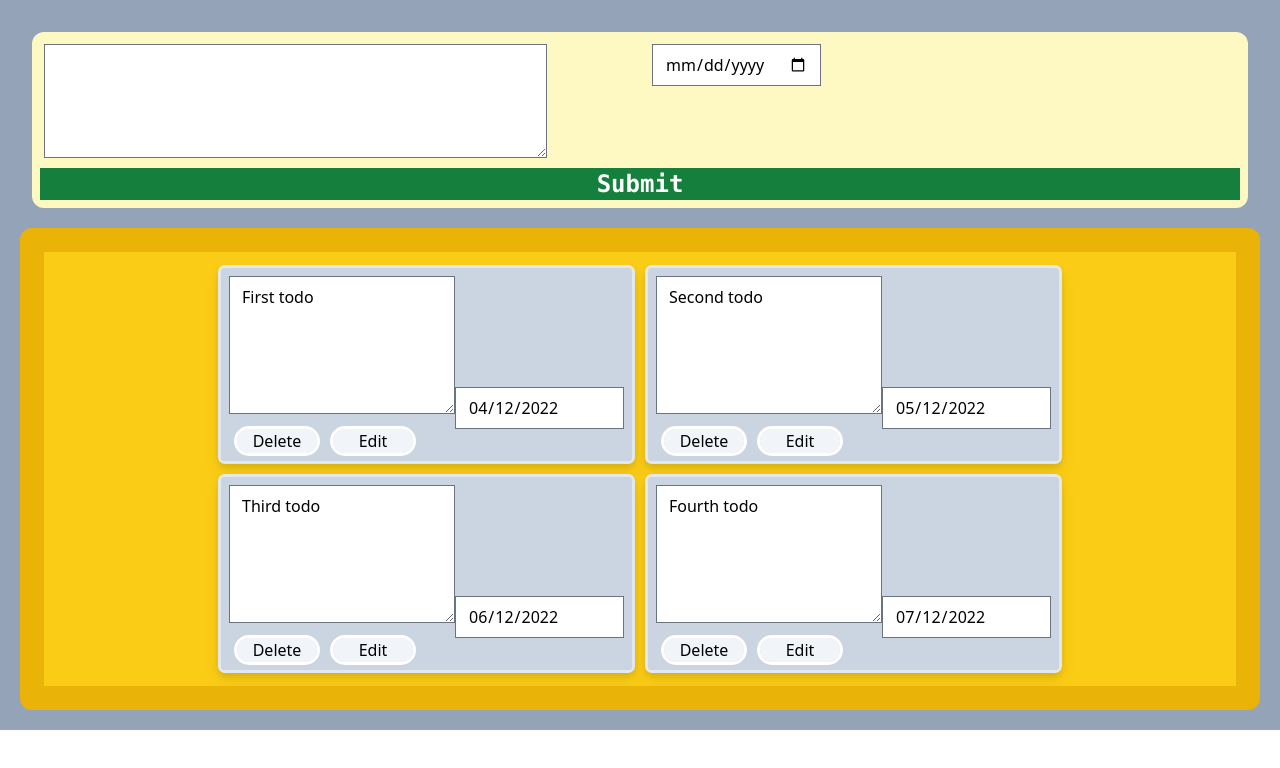
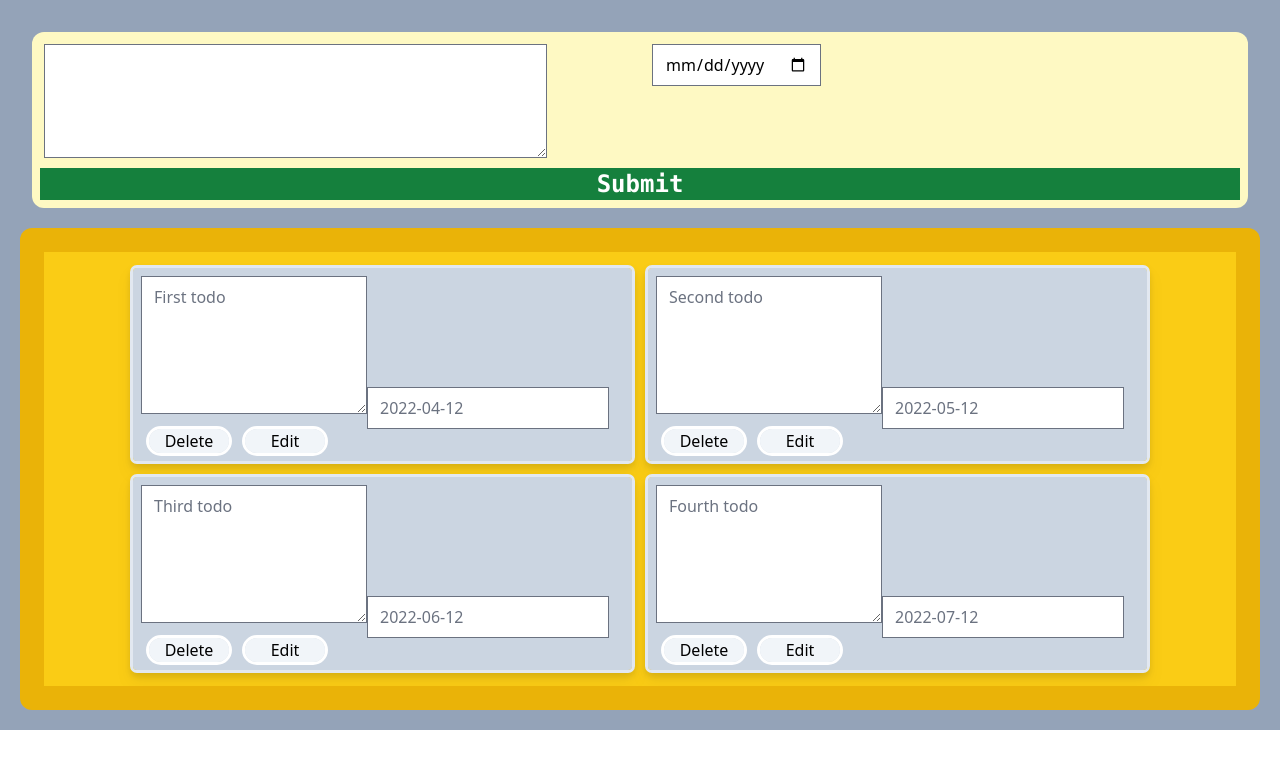
Before and after one commit to N-Amaral/react-todoApp, a React (Create React App) app in the folder todolist/: page / in a window 1280 px wide. Shown: the top 768 px of the page. Built offline with nearby package versions, Linux system fonts and the light colour scheme.

Commit message:
Edit and Save progress

```diff
--- a/todolist/src/App.tsx
+++ b/todolist/src/App.tsx
@@ -1,4 +1,5 @@
-import React, { useState } from "react";
+// eslint-disable-next-line @typescript-eslint/no-unused-vars
+import React, { useEffect, useState } from "react";
 import ListComponents from "./ListComponents";
 import InputComponents from "./InputComponents";
 import { state } from "./helper";
@@ -46,10 +47,6 @@ const App = () => {
     });
   }
 
-  function logChange(event: any) {
-    console.log(event.key);
-  }
-
   //allows for editing of selected to-do
   function editTodo(id: number) {
     const todos: NodeListOf<HTMLInputElement> = document.querySelectorAll(".todoListItem");
@@ -61,7 +58,9 @@ const App = () => {
     btns[2].classList.remove("hidden");
     textArea.removeAttribute("disabled");
     dateArea.removeAttribute("disabled");
-    textArea.addEventListener("keydown", (event) => logChange(event));
+
+    textArea.innerHTML = `${todoList[id].textValue}`;
+    dateArea.innerHTML = `${todoList[id].dateValue}`;
   }
 
   //saves the previously selected for editing to-do
@@ -74,7 +73,7 @@ const App = () => {
     btns[2].classList.add("hidden");
     btns[1].classList.remove("hidden");
     textArea.setAttribute("disabled", "");
-    textArea.removeEventListener("keydown", (event) => logChange(event));
+    dateArea.setAttribute("disabled", "");
   }
 
   return (
--- a/todolist/src/ListComponents.tsx
+++ b/todolist/src/ListComponents.tsx
@@ -1,3 +1,4 @@
+// eslint-disable-next-line @typescript-eslint/no-unused-vars
 import React, { useEffect, useMemo } from "react";
 
 //Component for btns in each to-do
@@ -58,8 +59,19 @@ const ListItem = (props: { content: { textValue: string; dateValue: string }; id
   const memoValue = useMemo(() => props.content, [props.content]);
   return (
     <li className="todoListItem m-2 p-2 bg-slate-300 rounded drop-shadow-lg outline outline-slate-200 hover:bg-slate-600" id={`${props.id}`}>
-      <textarea className="readTodoText" cols={20} rows={5} disabled value={memoValue.textValue}></textarea>
-      <input type="date" className="readTodoDate" disabled value={memoValue.dateValue} />
+      <textarea className="readTodoText" cols={20} rows={5} disabled placeholder={memoValue.textValue}></textarea>
+      <input
+        type="text"
+        className="readTodoDate w-1/2"
+        disabled
+        placeholder={memoValue.dateValue}
+        onFocus={(e) => {
+          e.target.type = "date";
+        }}
+        onBlur={(e) => {
+          e.target.type = "text";
+        }}
+      />
       <ListItemBtns id={props.id} delete={props.delete} edit={props.edit} save={props.save} />
     </li>
   );
@@ -69,11 +81,6 @@ const ListItem = (props: { content: { textValue: string; dateValue: string }; id
 const List = (props: { content: Array<Object>; handleDelete: Function; handleEdit: Function; handleSave: Function }) => {
   const memoList = useMemo(() => props.content, [props.content]);
 
-  useEffect(() => {
-    const list: NodeListOf<HTMLUListElement> = document.querySelectorAll("ul");
-    console.log(list[0].children);
-  });
-
   const content: any[] = [];
   memoList.forEach((item: any, i) => {
     content.push(<ListItem content={item} id={i} key={i} delete={props.handleDelete} edit={props.handleEdit} save={props.handleSave} />);
```
